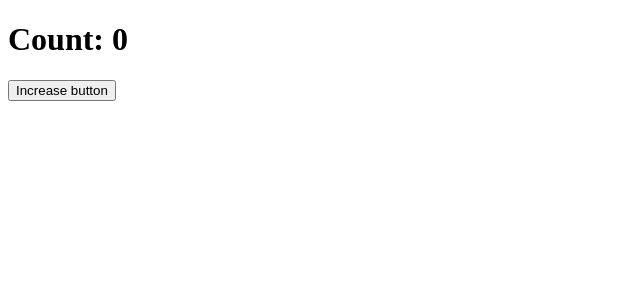
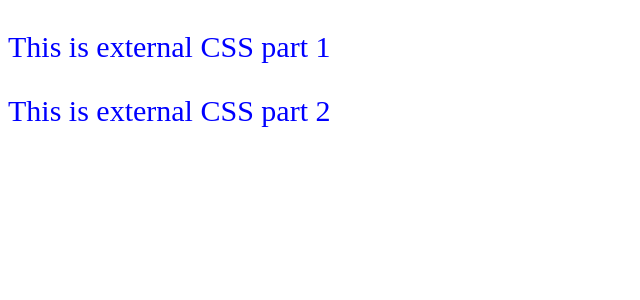
Before and after one commit to pahadirostik1/React_Learning, a React (Vite) app: page / in a window 1280 px wide. Shown: the top 300 px of the page, without its empty margins (0-640 px from the left). Built offline with nearby package versions, Linux system fonts and the light colour scheme.

Commit message:
Adding CSS

```diff
--- a/src/App.jsx
+++ b/src/App.jsx
@@ -1,9 +1,14 @@
 import CounterApp from "./components/CounterApp";
 import LearnComponent from "./components/LearnComponent"
+import LearnConditionalRender from "./components/LearnConditionalRender";
 import LearnCustomHook from "./components/LearnCustomHook";
 import LearnEvent from "./components/LearnEvent";
+import LearnExternalCSS1 from "./components/LearnExternalCSS1";
+import LearnExternalCSS2 from "./components/LearnExternalCSS2";
+import LearnInlineCSS from "./components/LearnInlineCSS";
 import LearnJSX from "./components/LearnJSX"
 import LearnLiftingStateUp from "./components/LearnLiftingStateUp";
+import LearnMap from "./components/LearnMap";
 import LearnProps from "./components/LearnProps"
 import LearnState from "./components/LearnState";
 import LearnUseCallback from "./components/LearnUseCallback";
@@ -30,7 +35,12 @@ function App() {
      {/* <LearnUseEffect/> */}
      {/* <LearnUseMemo/> */}
      {/* <LearnUseCallback/> */}
-     <LearnCustomHook/>
+     {/* <LearnCustomHook/> */}
+     {/* <LearnConditionalRender/> */}
+    {/* <LearnMap/> */}
+    {/* <LearnInlineCSS/> */}
+    <LearnExternalCSS1/>
+    <LearnExternalCSS2/>
     </>
   )
 }
--- /dev/null
+++ b/src/CSS/External.css
@@ -0,0 +1,7 @@
+.txt-size-30{
+    font-size: 30px;
+
+}
+.txt-color-blue{
+    color: blue;
+}
--- /dev/null
+++ b/src/components/LearnConditionalRender.jsx
@@ -0,0 +1,21 @@
+import React,{ useState} from 'react'
+
+const LearnConditionalRender = () => {
+     const status=true;
+     const [isLogin, setIsLogin]=useState(false);
+  return (
+    <>
+      {status && <h1>It is true here</h1>}
+      {isLogin?(<>
+            <h1>This is true</h1>
+            <button onClick={()=>setIsLogin(false)}>LogOut </button>
+            </>)
+            :(<>
+            <h2>This is false</h2>
+            <button onClick={()=> setIsLogin(true)}>Login</button>
+            </>)}
+    </>
+  )
+}
+
+export default LearnConditionalRender
--- /dev/null
+++ b/src/components/LearnExternalCSS1.jsx
@@ -0,0 +1,11 @@
+import '../CSS/External.css'
+
+const LearnExternalCSS1 = () => {
+  return (
+    <>
+      <p className="txt-size-30 txt-color-blue">This is external CSS part 1</p>
+    </>
+  )
+}
+
+export default LearnExternalCSS1
--- /dev/null
+++ b/src/components/LearnExternalCSS2.jsx
@@ -0,0 +1,11 @@
+import React from 'react'
+
+const LearnExternalCSS2 = () => {
+  return (
+    <>
+      <p className="txt-size-30 txt-color-blue"> This is external CSS part 2</p>
+    </>
+  )
+}
+
+export default LearnExternalCSS2
--- /dev/null
+++ b/src/components/LearnInlineCSS.jsx
@@ -0,0 +1,17 @@
+import React from 'react'
+
+const LearnInlineCSS = () => {
+  const btnStyle={
+    color:'blue',
+    backgroundColor: 'orange'
+  }
+  return (
+    <>
+      <p style={{fontSize:'20px',color:'blue' }}> Hello react with inline CSS concept</p>
+      <button style={btnStyle}>Click button</button> <br/><br/>
+      <button style={{...btnStyle,...{fontSize:'50px'}}}>Next Button</button>
+    </>
+  )
+}
+
+export default LearnInlineCSS
--- /dev/null
+++ b/src/components/LearnMap.jsx
@@ -0,0 +1,21 @@
+import React from 'react'
+
+const LearnMap = () => {
+    const items=['Item 1','Item 2','Item 3','Item 4'];
+
+  return (
+    <>
+    <ul>
+        {
+            items.map((item,i)=>(
+                <li key={i}>{i}...{item}</li>
+            ))
+        }
+    </ul>
+
+
+    </>
+  )
+}
+
+export default LearnMap
```
Also changed, not shown: src/components/LearnCSSModule1.jsx (added).
